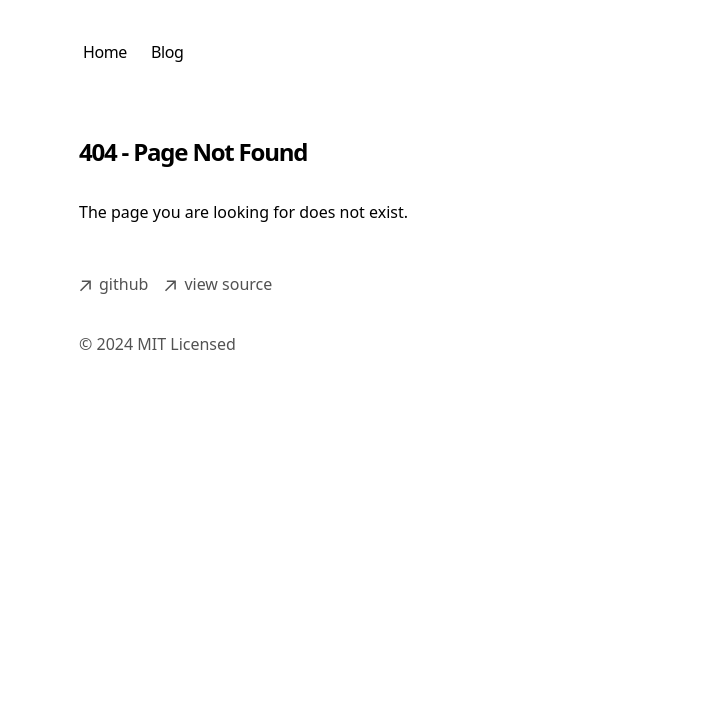
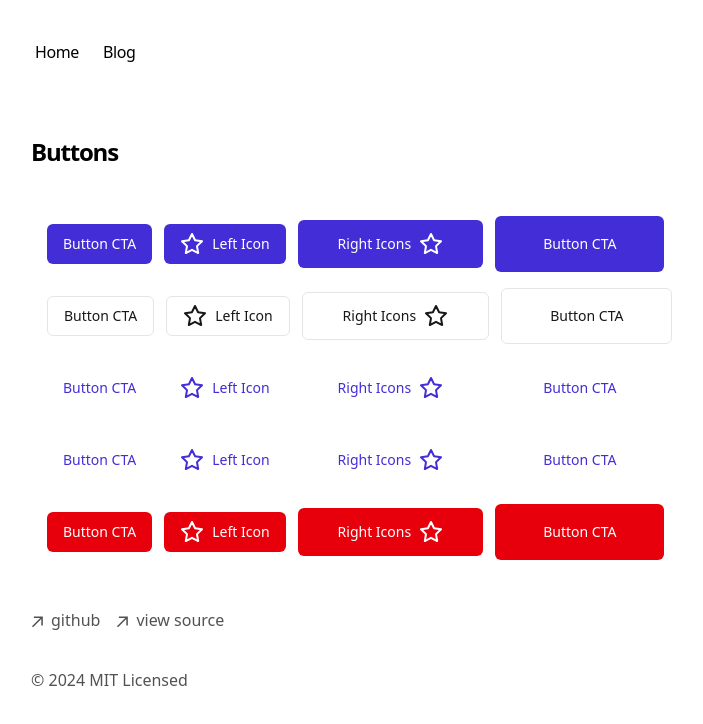
Before and after one commit to Scc33/portfolio, a Next.js app: page /button in a window 1280 px wide. Before the commit this address had no page. Shown: the top 724 px of the page, without its empty margins (273-976 px from the left). Built offline with nearby package versions, Linux system fonts and the light colour scheme.

Commit message:
Update layout and add Button page

```diff
--- /dev/null
+++ b/app/button/components/Button.tsx
@@ -0,0 +1,43 @@
+import React from 'react';
+
+interface ButtonProps extends React.ButtonHTMLAttributes<HTMLButtonElement> {
+  variant?: 'primary' | 'secondary' | 'tertiary' | 'destructive' | 'link';
+  size?: 'md' | 'lg' | 'xl' | '2xl';
+  leftIcon?: React.ReactNode;
+  rightIcon?: React.ReactNode;
+}
+
+const Button = React.forwardRef<HTMLButtonElement, ButtonProps>(
+  ({ className = '', variant = 'primary', size = 'md', leftIcon, rightIcon, children, ...props }, ref) => {
+    const baseClasses = 'inline-flex items-center justify-center rounded-md text-sm font-medium transition-colors focus-visible:outline-none focus-visible:ring-2 focus-visible:ring-ring focus-visible:ring-offset-2 disabled:opacity-50 disabled:pointer-events-none ring-offset-background';
+
+    const variantClasses = {
+      primary: 'bg-indigo-700 text-white hover:bg-indigo-800',
+      secondary: 'bg-white text-neutral-900 hover:bg-neutral-50 border border-neutral-200',
+      tertiary: 'text-indigo-700 hover:bg-indigo-50',
+      destructive: 'bg-red-600 text-white hover:bg-red-700',
+      link: 'text-indigo-700 underline-offset-4 hover:underline',
+    };
+
+    const sizeClasses = {
+      md: 'h-10 py-2 px-4',
+      lg: 'h-11 px-8',
+      xl: 'h-12 px-10',
+      '2xl': 'h-14 px-12',
+    };
+
+    const classes = `${baseClasses} ${variantClasses[variant]} ${sizeClasses[size]} ${className}`;
+
+    return (
+      <button className={classes} ref={ref} {...props}>
+        {leftIcon && <span className="mr-2">{leftIcon}</span>}
+        {children}
+        {rightIcon && <span className="ml-2">{rightIcon}</span>}
+      </button>
+    );
+  }
+);
+Button.displayName = 'Button';
+
+export { Button };
+export type { ButtonProps };
--- /dev/null
+++ b/app/button/components/ButtonExample.tsx
@@ -0,0 +1,58 @@
+import { Button, IconButton } from './IconButton';
+
+const StarIcon = () => (
+  <svg xmlns="http://www.w3.org/2000/svg" width="24" height="24" viewBox="0 0 24 24" fill="none" stroke="currentColor" strokeWidth="2" strokeLinecap="round" strokeLinejoin="round">
+    <polygon points="12 2 15.09 8.26 22 9.27 17 14.14 18.18 21.02 12 17.77 5.82 21.02 7 14.14 2 9.27 8.91 8.26 12 2" />
+  </svg>
+);
+
+export default function ButtonsExamplePage() {
+  return (
+    <div className="p-4 space-y-4">
+      <div className="space-y-2">
+        <div className="flex items-center flex-wrap gap-3">
+          <Button size="md">Button CTA</Button>
+          <Button leftIcon={<StarIcon />}>Left Icon</Button>
+          <Button rightIcon={<StarIcon />} size='xl'>Right Icons</Button>
+          <Button size='2xl' aria-label="Favorite">Button CTA</Button>
+        </div>
+      </div>
+
+      <div className="space-y-2">
+        <div className="flex items-center flex-wrap gap-3">
+          <Button variant="secondary" size="md">Button CTA</Button>
+          <Button variant="secondary" leftIcon={<StarIcon />}>Left Icon</Button>
+          <Button variant="secondary" size='xl' rightIcon={<StarIcon />}>Right Icons</Button>
+          <Button variant="secondary" size='2xl' aria-label="Favorite">Button CTA</Button>
+        </div>
+      </div>
+
+      <div className="space-y-2">
+        <div className="flex items-center flex-wrap gap-3">
+          <Button variant="tertiary" size="md">Button CTA</Button>
+          <Button variant="tertiary" leftIcon={<StarIcon />}>Left Icon</Button>
+          <Button variant="tertiary" size='xl' rightIcon={<StarIcon />}>Right Icons</Button>
+          <Button variant="tertiary" size='2xl' aria-label="Favorite">Button CTA</Button>
+        </div>
+      </div>
+
+      <div className="space-y-2">
+        <div className="flex items-center flex-wrap gap-3">
+          <Button variant="link" size="md">Button CTA</Button>
+          <Button variant="link" leftIcon={<StarIcon />}>Left Icon</Button>
+          <Button variant="link" size='xl' rightIcon={<StarIcon />}>Right Icons</Button>
+          <Button variant="link" size='2xl' aria-label="Favorite">Button CTA</Button>
+        </div>
+      </div>
+
+      <div className="space-y-2">
+        <div className="flex items-center flex-wrap gap-3">
+          <Button variant="destructive" size="md">Button CTA</Button>
+          <Button variant="destructive" leftIcon={<StarIcon />}>Left Icon</Button>
+          <Button variant="destructive" size='xl' rightIcon={<StarIcon />}>Right Icons</Button>
+          <Button variant="destructive" size='2xl' aria-label="Favorite">Button CTA</Button>
+        </div>
+      </div>
+    </div>
+  );
+}
--- /dev/null
+++ b/app/button/components/IconButton.tsx
@@ -0,0 +1,29 @@
+import React from "react";
+import { Button, ButtonProps } from "./Button";
+
+interface IconButtonProps extends Omit<ButtonProps, 'leftIcon' | 'rightIcon'> {
+    icon: React.ReactNode;
+    'aria-label': string;
+  }
+
+  const IconButton = React.forwardRef<HTMLButtonElement, IconButtonProps>(
+    ({ className = '', icon, size = 'md', ...props }, ref) => {
+      const sizeClasses = {
+        md: 'w-10 h-10',
+        lg: 'w-11 h-11',
+        xl: 'w-12 h-12',
+        '2xl': 'w-14 h-14',
+      };
+
+      const classes = `p-0 ${sizeClasses[size]} ${className}`;
+
+      return (
+        <Button className={classes} ref={ref} {...props}>
+          {icon}
+        </Button>
+      );
+    }
+  );
+  IconButton.displayName = 'IconButton';
+
+  export { Button, IconButton };
--- /dev/null
+++ b/app/button/page.tsx
@@ -0,0 +1,18 @@
+import ButtonsExamplePage from "./components/ButtonExample";
+
+export const metadata = {
+  title: "Buttons",
+  description:
+    "Buttons that will be used across various challenges and apps found within the platform, providing consistency throughout the user interface.",
+};
+
+export default function Page() {
+  return (
+    <section>
+      <h1 className="font-semibold text-2xl mb-8 tracking-tighter">
+        Buttons
+      </h1>
+      <ButtonsExamplePage />
+    </section>
+  );
+}
--- a/app/components/PortfolioPieces.tsx
+++ b/app/components/PortfolioPieces.tsx
@@ -33,6 +33,16 @@ export function PortfolioPieces() {
           </p>
         </div>
       </Link>
+      <Link className="flex flex-col space-y-1 mb-4" href={`/button`}>
+        <div className="w-full flex flex-col md:flex-row space-x-0 md:space-x-2">
+          <p className="text-neutral-600 dark:text-neutral-400 w-[100px] tabular-nums">
+            7/4/2024
+          </p>
+          <p className="text-neutral-900 dark:text-neutral-100 tracking-tight">
+            Buttons
+          </p>
+        </div>
+      </Link>
     </div>
   );
 }
--- a/app/layout.tsx
+++ b/app/layout.tsx
@@ -55,7 +55,7 @@ export default function RootLayout({
         GeistMono.variable
       )}
     >
-      <body className="antialiased max-w-xl mx-4 mt-8 lg:mx-auto">
+      <body className="antialiased max-w-2xl mx-4 mt-8 lg:mx-auto">
         <main className="flex-auto min-w-0 mt-6 flex flex-col px-2 md:px-0">
           <Navbar />
           {children}
```
